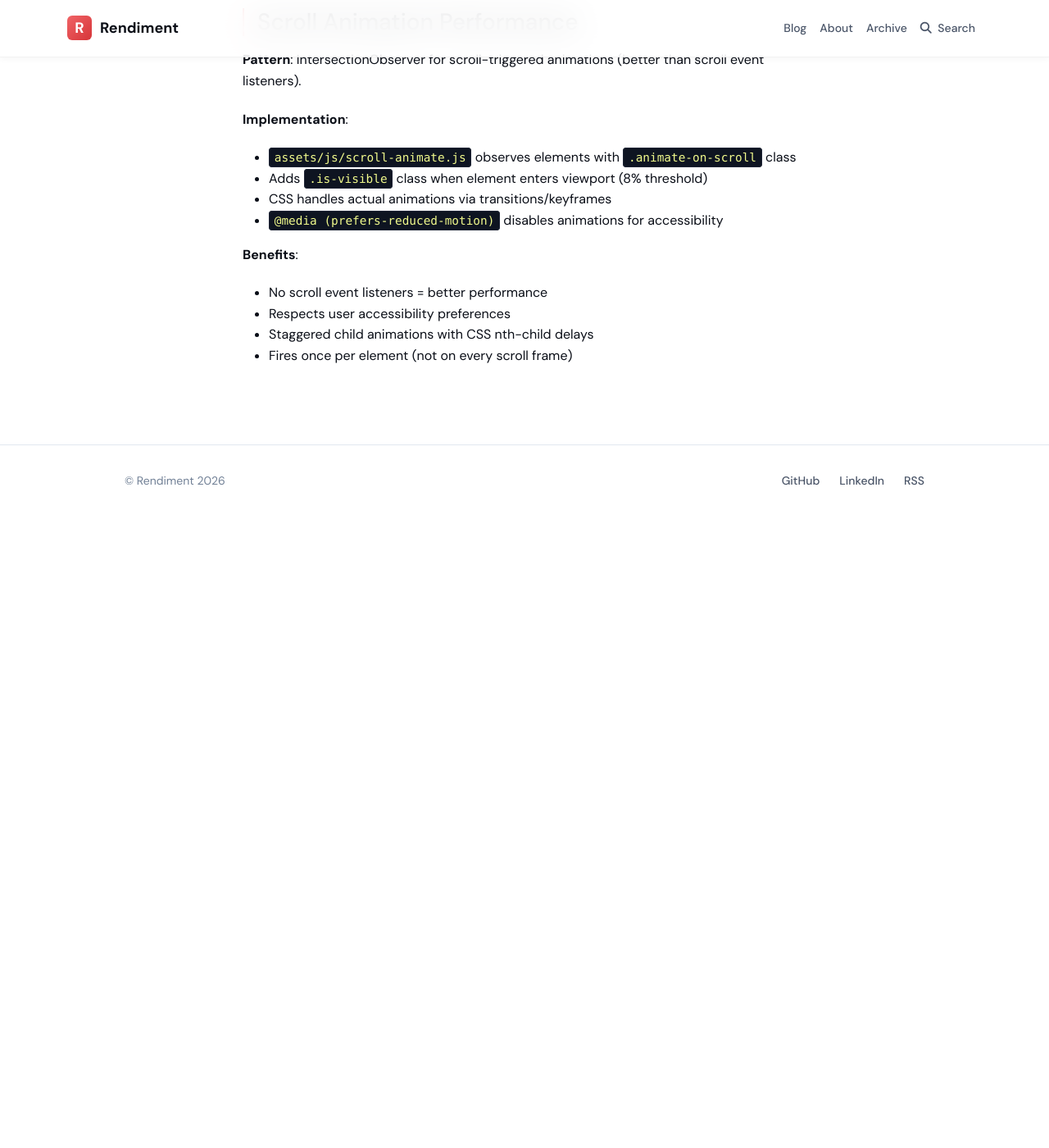
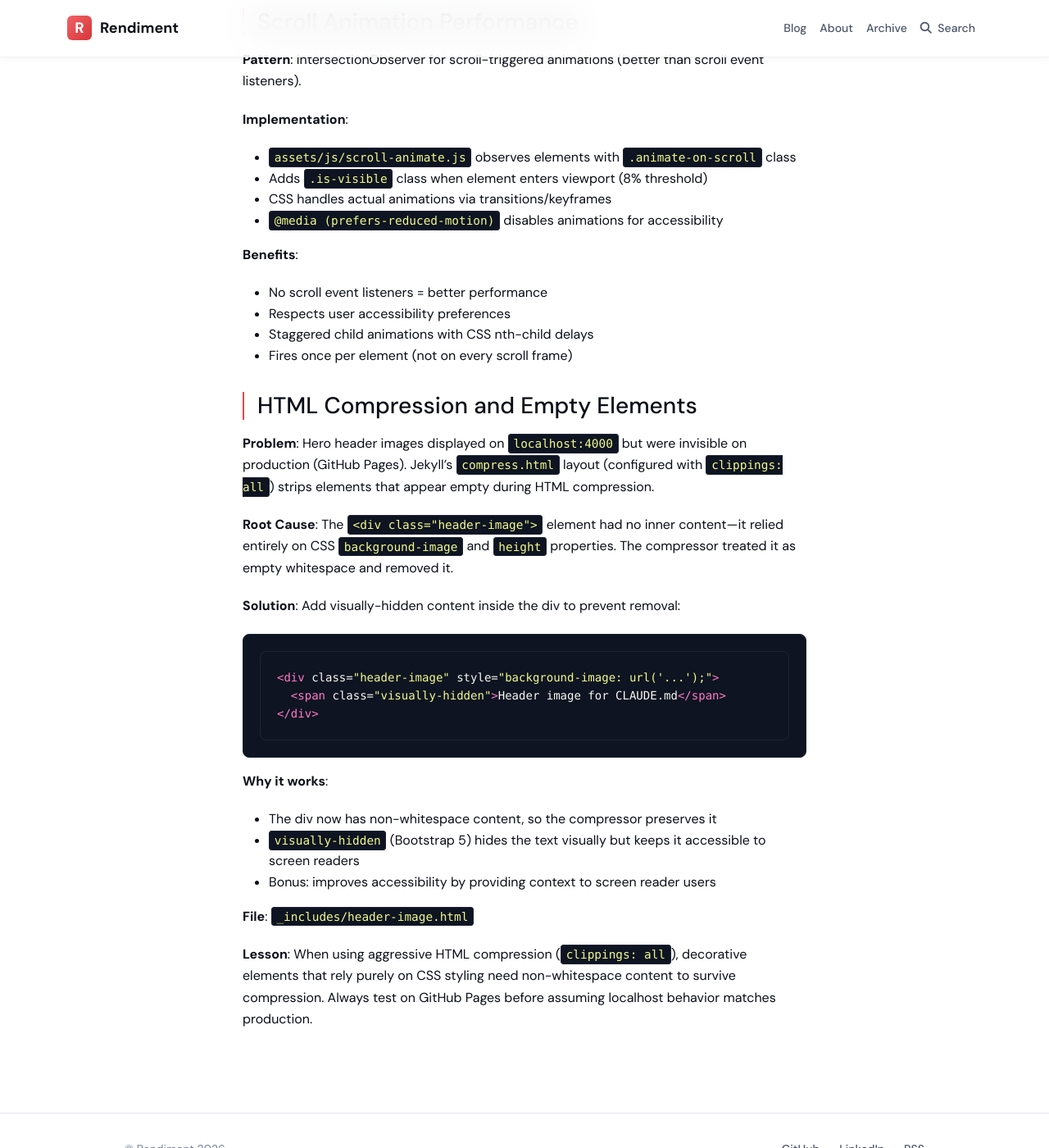
Before and after one commit to nethalo/nethalo.github.io, a Jekyll site: the page built from CLAUDE.md, in a window 1280 px wide and 1400 px high, scrolled down 12610 px. Shown: the whole window at 82% size. Built offline with Jekyll 4.4.1, drawn with Linux system fonts in a browser that asks for light colours; our own code applies the rules of GitHub Pages for plain Markdown files; before the commit the page ends 13240 px from its top, so only the background shows below that.

Commit message:
Fix hero header images on GitHub Pages production
Jekyll's compress.html layout (clippings: all) was stripping the header-image div because it appeared empty (relied only on CSS background-image). Added visually-hidden span to preserve the element during HTML compression while improving accessibility for screen readers.

Co-Authored-By: Claude Sonnet 4.5 <noreply@anthropic.com>

````diff
--- a/CLAUDE.md
+++ b/CLAUDE.md
@@ -409,3 +409,25 @@ Add robots meta tag support in `_layouts/base.html`:
 - Respects user accessibility preferences
 - Staggered child animations with CSS nth-child delays
 - Fires once per element (not on every scroll frame)
+
+### HTML Compression and Empty Elements
+
+**Problem**: Hero header images displayed on `localhost:4000` but were invisible on production (GitHub Pages). Jekyll's `compress.html` layout (configured with `clippings: all`) strips elements that appear empty during HTML compression.
+
+**Root Cause**: The `<div class="header-image">` element had no inner content—it relied entirely on CSS `background-image` and `height` properties. The compressor treated it as empty whitespace and removed it.
+
+**Solution**: Add visually-hidden content inside the div to prevent removal:
+```html
+<div class="header-image" style="background-image: url('...');">
+  <span class="visually-hidden">Header image for {{ page.title }}</span>
+</div>
+```
+
+**Why it works**:
+- The div now has non-whitespace content, so the compressor preserves it
+- `visually-hidden` (Bootstrap 5) hides the text visually but keeps it accessible to screen readers
+- Bonus: improves accessibility by providing context to screen reader users
+
+**File**: `_includes/header-image.html`
+
+**Lesson**: When using aggressive HTML compression (`clippings: all`), decorative elements that rely purely on CSS styling need non-whitespace content to survive compression. Always test on GitHub Pages before assuming localhost behavior matches production.
--- a/_includes/header-image.html
+++ b/_includes/header-image.html
@@ -1,4 +1,5 @@
 {% if page.header_img %}
 <div class="header-image" style="background-image: url('{{ page.header_img | relative_url }}');">
+  <span class="visually-hidden">Header image for {{ page.title }}</span>
 </div>
 {% endif %}
````
